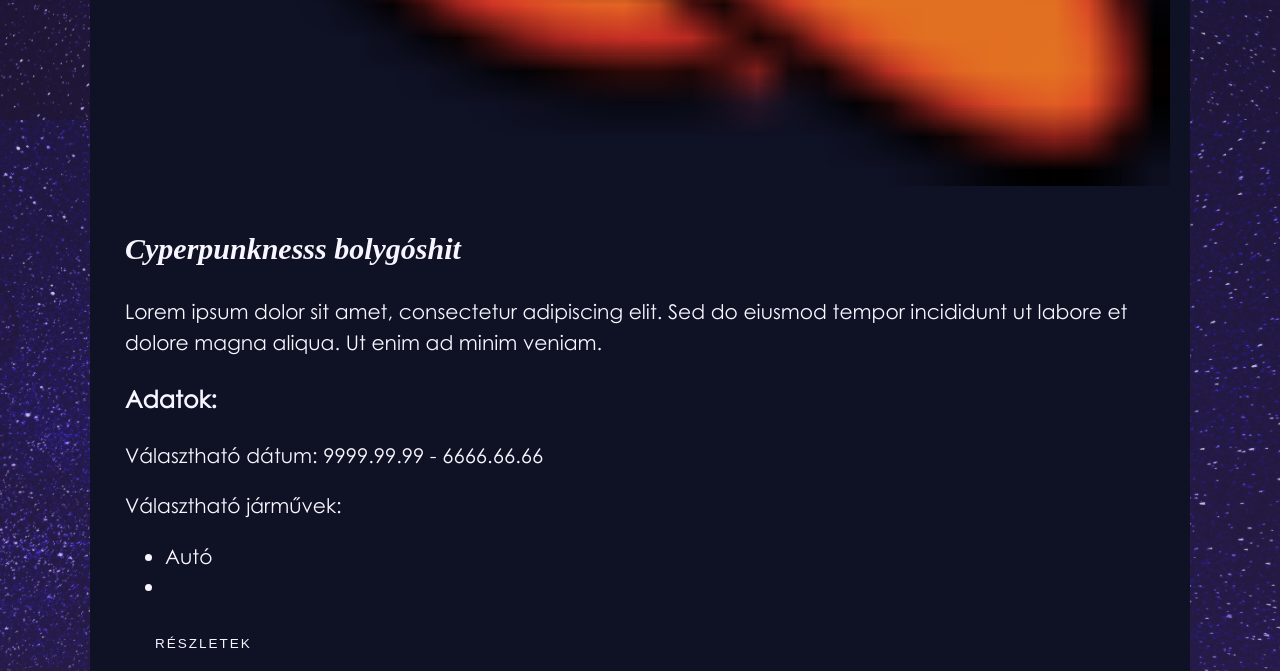
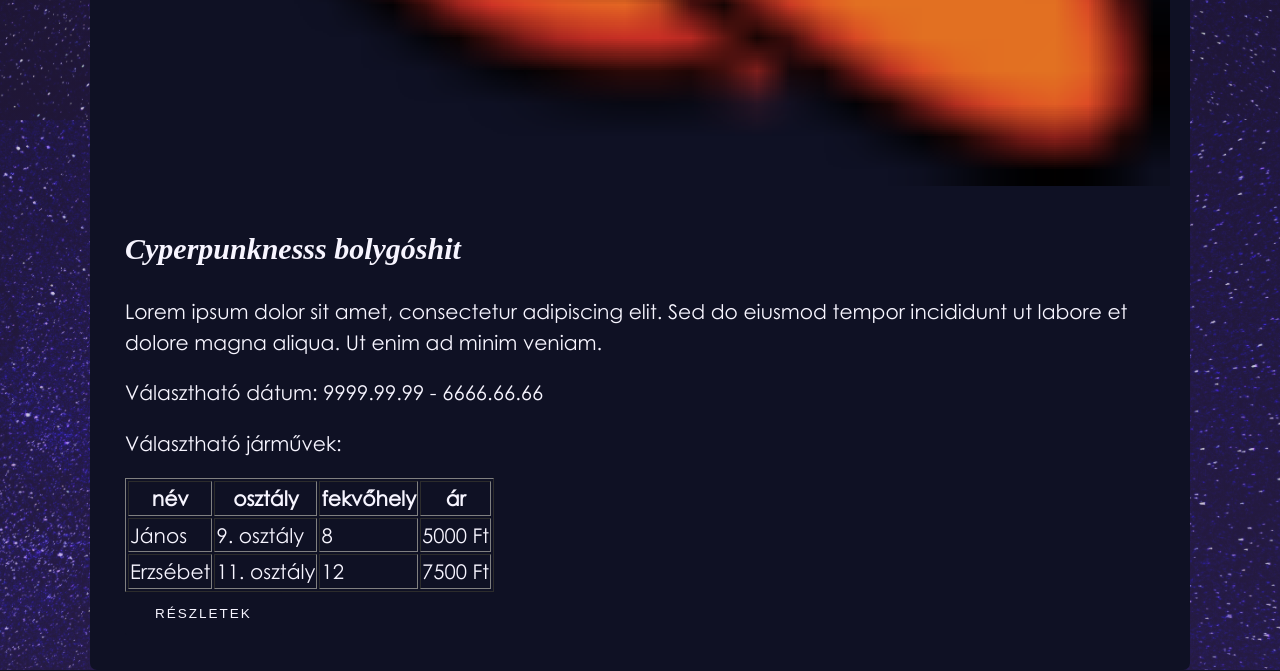
Before and after one commit to cerberus2477/bolyGO-travage, a PHP site: page / in a window 1280 px wide. Shown: the part 3080-3751 px from the top of the page. Run offline with PHP 8.4, Linux system fonts and the light colour scheme; some libraries are stand-ins or nearby versions; some web fonts are replaced.

Commit message:
fontos dolgok def

```diff
--- a/bolyGO-travage-oldal/frontend/index.php
+++ b/bolyGO-travage-oldal/frontend/index.php
@@ -16,7 +16,7 @@
     <nav data-state="closed" data-scrolled="false">
         <div class="nav-elements">
             <img src="./resources/logo_transparent.png" alt="bolyGO logo">
-            <a class="btn" href="./cart.php">Kosár</a>
+            <a class="btn" href="./cart.php">Kosár <i class="fa-solid fa-cart-shopping"></i></a>
         </div>
     </nav>
 
@@ -26,7 +26,7 @@
         <div class="header-content">
             <h1> <span>bolyGO</span> <br> utazási iroda</h1>
             <p>Utazz epikus bolygókra!!</p>
-            <div><a class="btn" href="#csomagok">Csomagok</a></div>
+            <div><a class="btn btn-light" href="#csomagok">Csomagok <i class="fa-solid fa-rocket"></i></a></div>
         </div>
 
     </header>
@@ -40,7 +40,7 @@
                 <div class="rolunk-container">
                 <div class="card" data-color="yellow">
                     <div class="card-image">
-                        <img src="./resources/logo.ico" alt="Levi">
+                        <img src="./stlyes/img/levi.png" alt="Levi">
                     </div>
                     <div class="card-content">
                         <h2>Levi</h2>
@@ -48,7 +48,7 @@
                 </div>
                 <div class="card" data-color="pink">
                     <div class="card-image">
-                        <img src="./resources/logo.ico" alt="Tünde">
+                        <img src="./stlyes/img/tunde.jpg" alt="Tünde">
                     </div>
                     <div class="card-content">
                         <h2>Tünde</h2>
@@ -57,7 +57,7 @@
                 </div>
                 <div class="card" data-color="green">
                     <div class="card-image">
-                        <img src="./resources/logo.ico" alt="Sityu">
+                        <img src="./stlyes/img/sityu.jpg" alt="Sityu">
                     </div>
                     <div class="card-content">
                         <h2>Sityu</h2>
@@ -110,19 +110,45 @@ s
                 <div class="card-image">
                     <img src="./resources/logo.ico" alt="dolog">
                 </div>
+                <!--  -->
                 <div class="card-content">
-                    <div>
+                    <div class="leiras">
                         <h2>Cyperpunknesss bolygóshit</h2>
                         <p class="description">Lorem ipsum dolor sit amet, consectetur adipiscing elit. Sed do eiusmod tempor incididunt ut labore et dolore magna aliqua. Ut enim ad minim veniam.</p>
                     </div>
-                    <div>
-                        <h3>Adatok:</h3>
-                            <p>Választható dátum: 9999.99.99 - 6666.66.66</p>
+                    <!--  -->
+                    <div class="adatok">
+
+                        <p>Választható dátum: 9999.99.99 - 6666.66.66</p>
                             <p>Választható járművek:</p>
-                            <ul>
-                                <li>Autó</li>
-                                <li></li>
-                            </ul>
+
+                            <table border="1">
+                                <thead>
+                                    <tr>
+                                        <th>név</th>
+                                        <th>osztály</th>
+                                        <th>fekvőhely</th>
+                                        <th>ár</th>
+                                    </tr>
+                                </thead>
+                                <tbody>
+                                    <tr>
+                                        <td>János</td>
+                                        <td>9. osztály</td>
+                                        <td>8</td>
+                                        <td>5000 Ft</td>
+                                    </tr>
+                                    <tr>
+                                        <td>Erzsébet</td>
+                                        <td>11. osztály</td>
+                                        <td>12</td>
+                                        <td>7500 Ft</td>
+                                    </tr>
+                                </tbody>
+                            </table>
+
+
+
                     </div>
                     <button class="btn btn-dark">Részletek</button>
                 </div>
--- a/bolyGO-travage-oldal/frontend/styles/style.css
+++ b/bolyGO-travage-oldal/frontend/styles/style.css
@@ -22,7 +22,6 @@
 }
 
 
-/* CSS RESET */
 * {
     box-sizing: border-box;
     position: relative;
@@ -68,6 +67,10 @@ body::after{
     position: relative;
 } */
 
+/* .header-content {
+    text-align: center;
+} */
+
 
 main {
     padding: 0 5rem;
@@ -90,10 +93,6 @@ header {
 }
 
 
-.header-content {
-    text-align: center;
-    z-index: 8;
-}
 
 
 
@@ -111,7 +110,7 @@ nav {
 
 .nav-elements {
     padding: 2.4vh 1em;
-    height: 2rem;
+    height: .5rem;
     display: flex;
     width: 100%;
     height: 100%;
@@ -138,14 +137,13 @@ a {
 }
 
 nav img {
-    /* width: 100px;  */
-    height: 5rem;
+    height: 2rem;
     transition: transform 0.5s ease-in-out;
 }
 
-nav[data-scrolled="true"] img {
+/* nav[data-scrolled="true"] img {
     transform: scale(0.8);
-}
+} */
 
 
 
@@ -188,13 +186,23 @@ nav[data-scrolled="true"] img {
     /* border: 1px solid var(--clr-blue-black); */
 }
 
+.btn-light {
+    background-color: var(--clr-white);
+    color: var(--clr-blue-black);
+}
+
+.btn-light:hover {
+    background-color: var(--clr-blue-black);
+    color: var(--clr-white);
+    /* border: 1px solid var(--clr-blue-black); */
+}
 
 
 
 /* más szín */
 
 
-/* TYPOGRAPHY */
+/* TYPOGRAPHY ------------------------------------------------------------------------------------------------------*/
 h1 {
     font-size: 40px;
     margin-bottom: 20px;
```
Also changed, not shown: bolyGO-travage-oldal/frontend/styles/img/levi.png (added), bolyGO-travage-oldal/frontend/styles/img/sityu.jpg (added), bolyGO-travage-oldal/frontend/styles/img/tunde.jpg (added).
